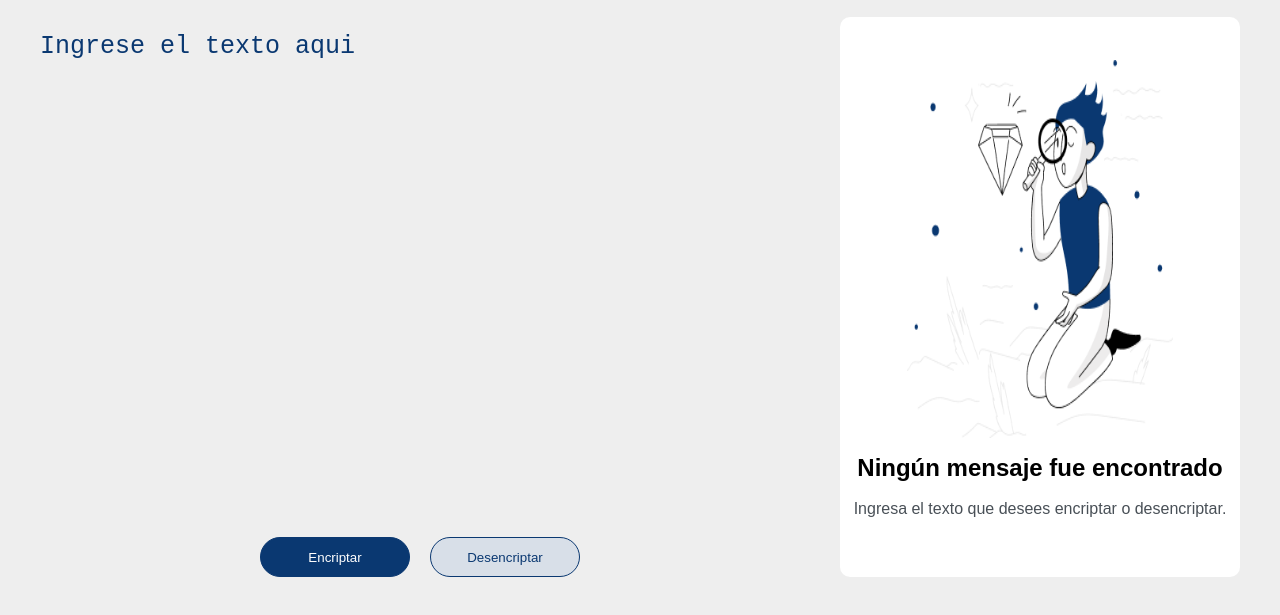
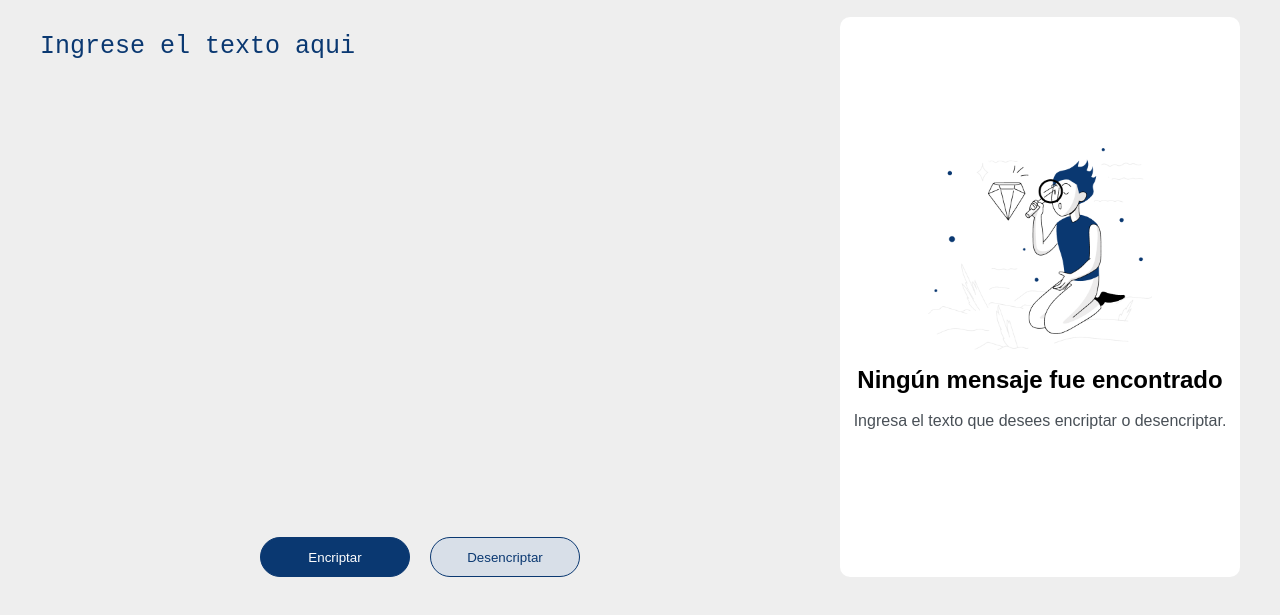
Before and after one commit to iangusi/Encriptador-de-texto, a plain HTML site: page index.html in a window 1280 px wide. Shown: the part 81-696 px from the top of the page. Drawn offline with Linux system fonts and the light colour scheme.

Commit message:
Actualizacion de style.css

```diff
--- a/style.css
+++ b/style.css
@@ -85,8 +85,8 @@ button{
 	margin-bottom: 20px;
 }
 #Muñeco{
-	height: 70%;
-	width: 70%;
+	object-fit: cover;
+	width: 60%;
 }
 .despues{
 	display: flex;
```
